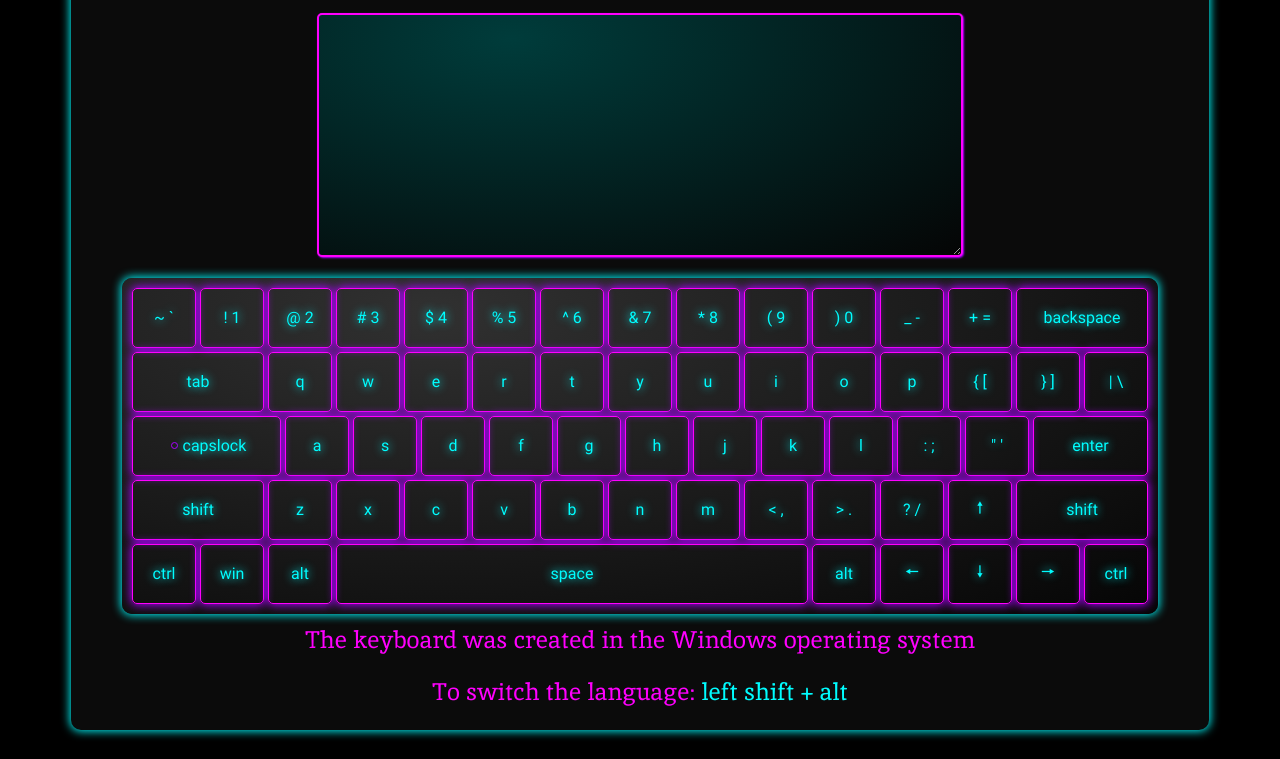
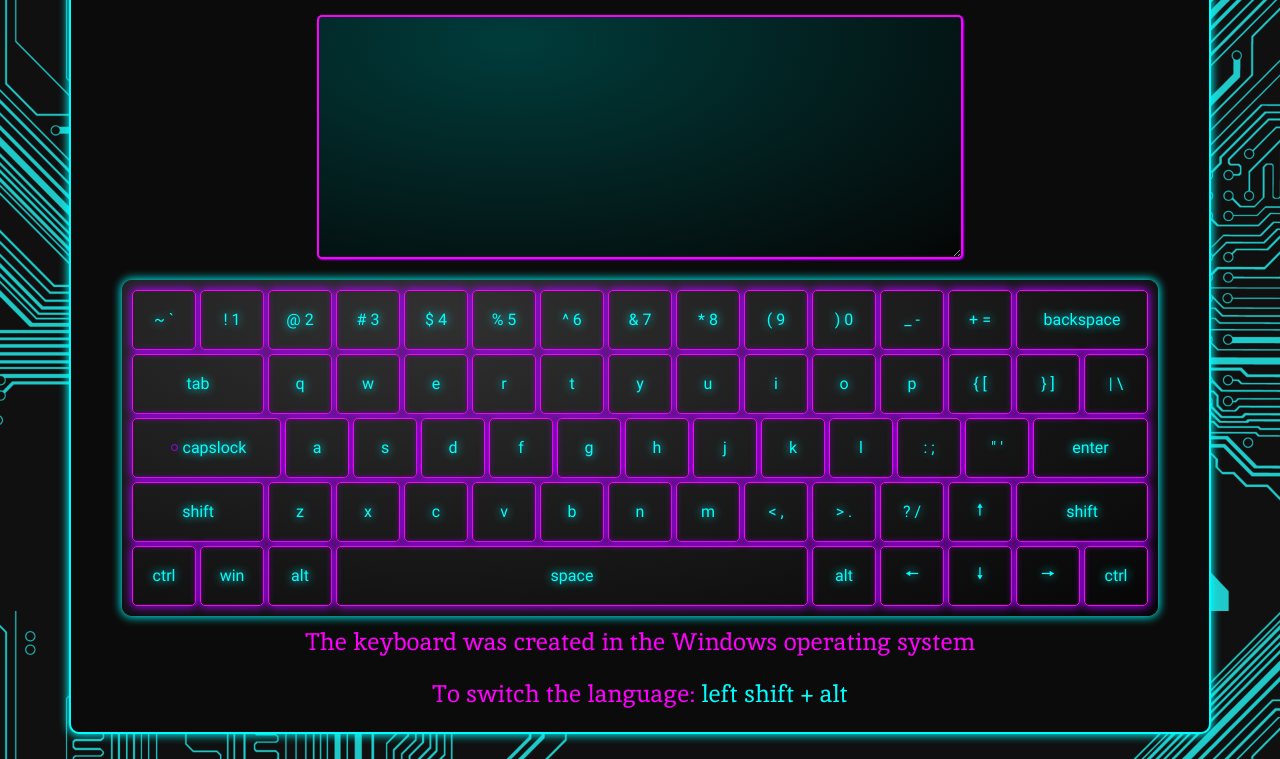
Before and after one commit to L1senochek/virtual-keyboard, a website: page index.html in a window 1280 px wide. Shown: the part 109-868 px from the top of the page. Drawn offline with Linux system fonts and the light colour scheme.

Commit message:
feat: add background img

```diff
--- a/css/style.css
+++ b/css/style.css
@@ -13,8 +13,9 @@
   padding: 0;
   font-size: 1em;
   font-family: 'Roboto', "cursive", "sans-serif";
-  background-color: #000;
   color: #fff;
+  background: url("../assets/img/lines.png");
+  background-size: 100%;
 }
 
 .wrapper {
@@ -32,6 +33,7 @@
   background-color: #0b0b0b;
   box-shadow: 0 0 10px 1px #00fdff;
   border-radius: 10px;
+  border: 2px solid #00fdff;
 }
 
 .wrapper__textarea {
@@ -61,7 +63,6 @@
   grid-template-columns: repeat(60, 13px);
   grid-template-rows: repeat(5, 60px);
   padding: 10px;
-  /* border: 1px solid #00fdff; */
   border-radius: 10px;
   cursor: default;
   background-image: radial-gradient(ellipse at 30% 10%, #393939d1, #050505);
```
Also changed, not shown: assets/img/lines.png (added).
